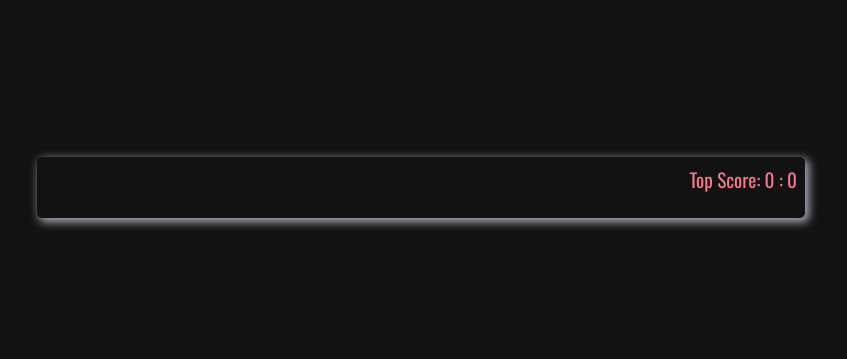
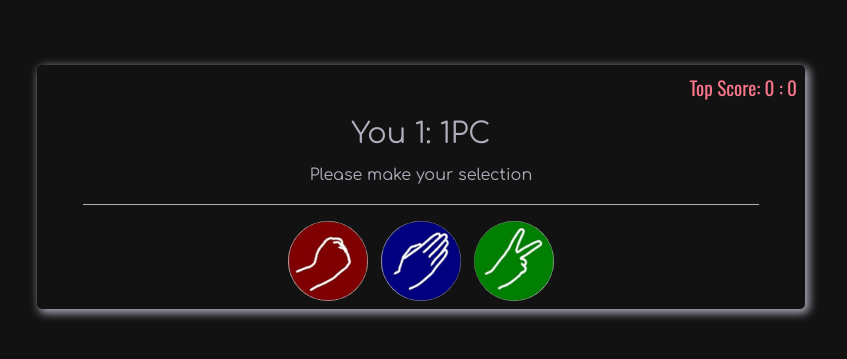
Before and after one commit to RecepKeremZeybek/-rock-paper-scissors-game, a plain HTML site: page index.html in a window 1280 px wide. Shown: the part 213-572 px from the top of the page, without its empty margins (219-1066 px from the left). Drawn offline with nearby package versions, Linux system fonts and the light colour scheme.

Commit message:
score-card

```diff
--- a/index.html
+++ b/index.html
@@ -11,6 +11,19 @@
     <main class="container">
       <section class="score-card">
         <p class="top">Top Score: <span id="top-score">0 : 0</span></p>
+
+        <p class="score">You <span id="your-score">1</span>: <span id="pc-score">1</span>PC</p>
+
+
+        <p class="description">Please make your selection</p>
+
+
+        <article class="selection">
+            <img src="./assets/rock.png" alt="rock">
+            <img src="./assets/paper.png" alt="paper">
+            <img src="./assets/scissor.png" alt="scissor">
+        </article>
+
       </section>
     </main>
 
```
